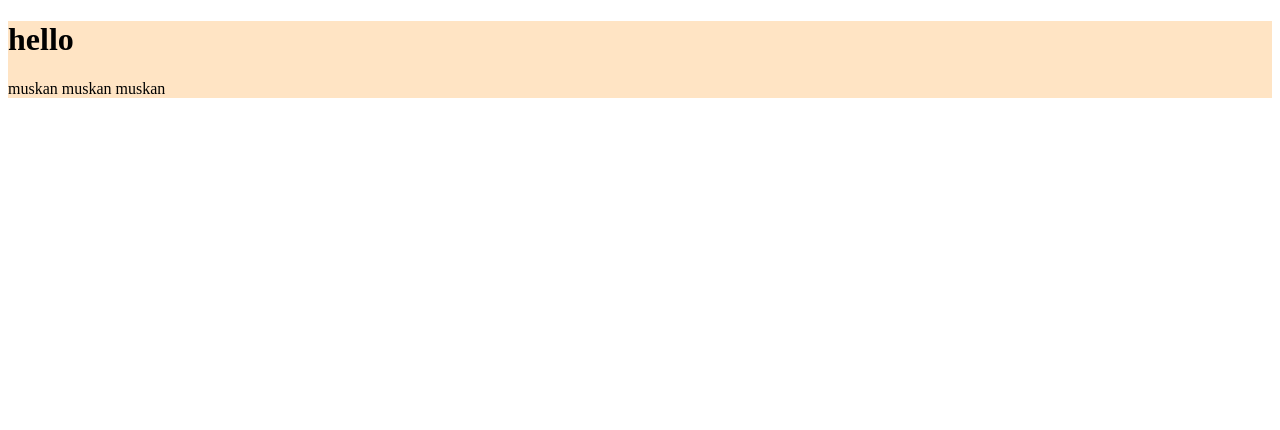
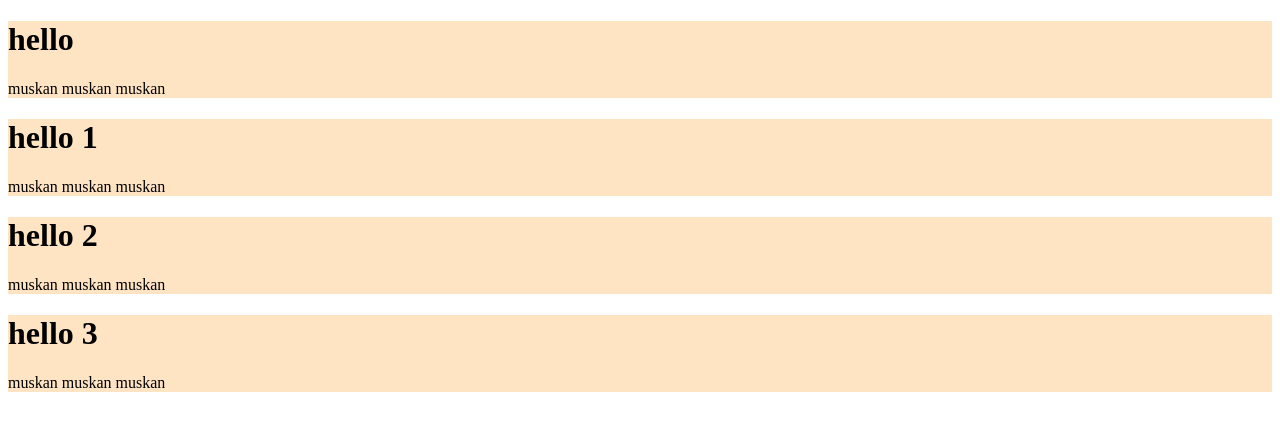
Before and after one commit to muskangggg/web-dev, a plain HTML site: page index.html in a window 1280 px wide. Drawn offline with Linux system fonts and the light colour scheme.

Commit message:
added the next 3 para

```diff
--- a/index.html
+++ b/index.html
@@ -11,5 +11,17 @@
         <h1>hello</h1>
         <p>muskan muskan muskan </p>
     </div>
+    <div>
+        <h1>hello 1</h1>
+        <p>muskan muskan muskan </p>
+    </div>
+    <div>
+        <h1>hello 2</h1>
+        <p>muskan muskan muskan </p>
+    </div>
+    <div>
+        <h1>hello 3</h1>
+        <p>muskan muskan muskan </p>
+    </div>
 </body>
 </html>
```
